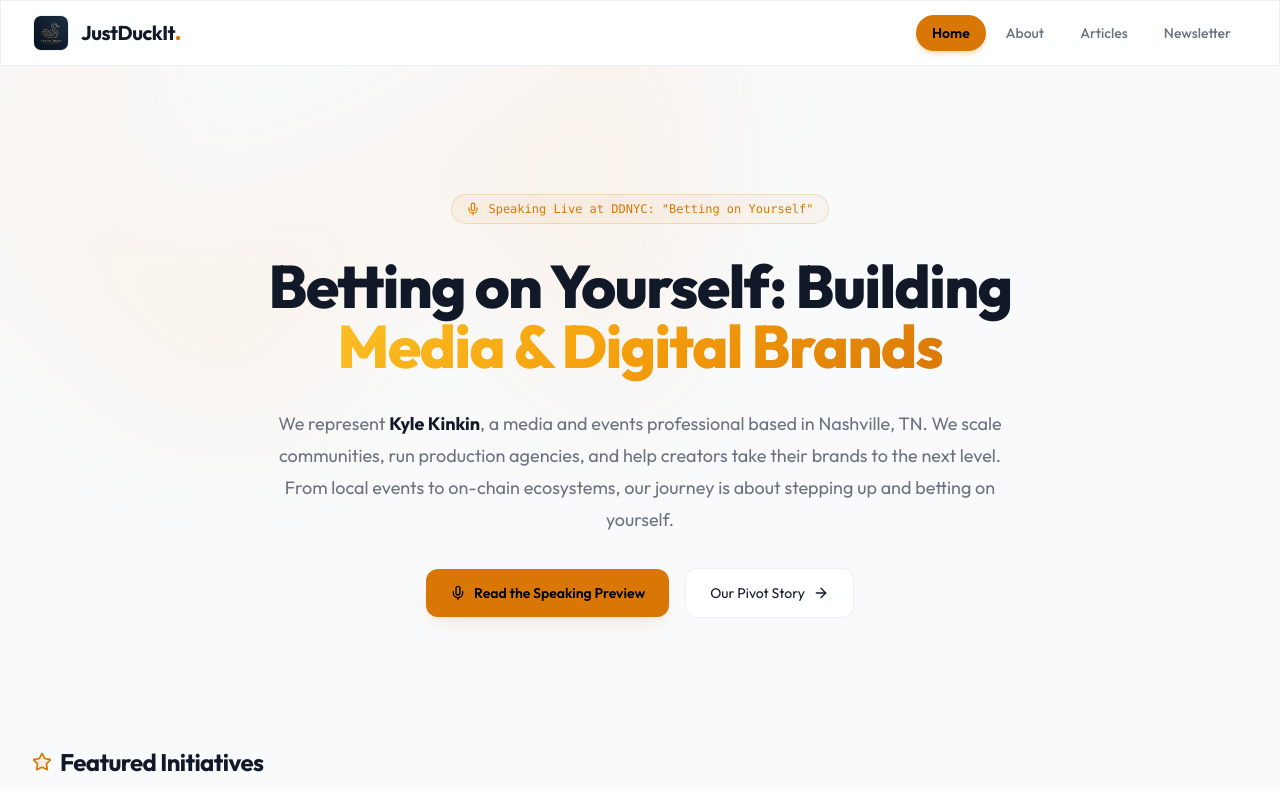
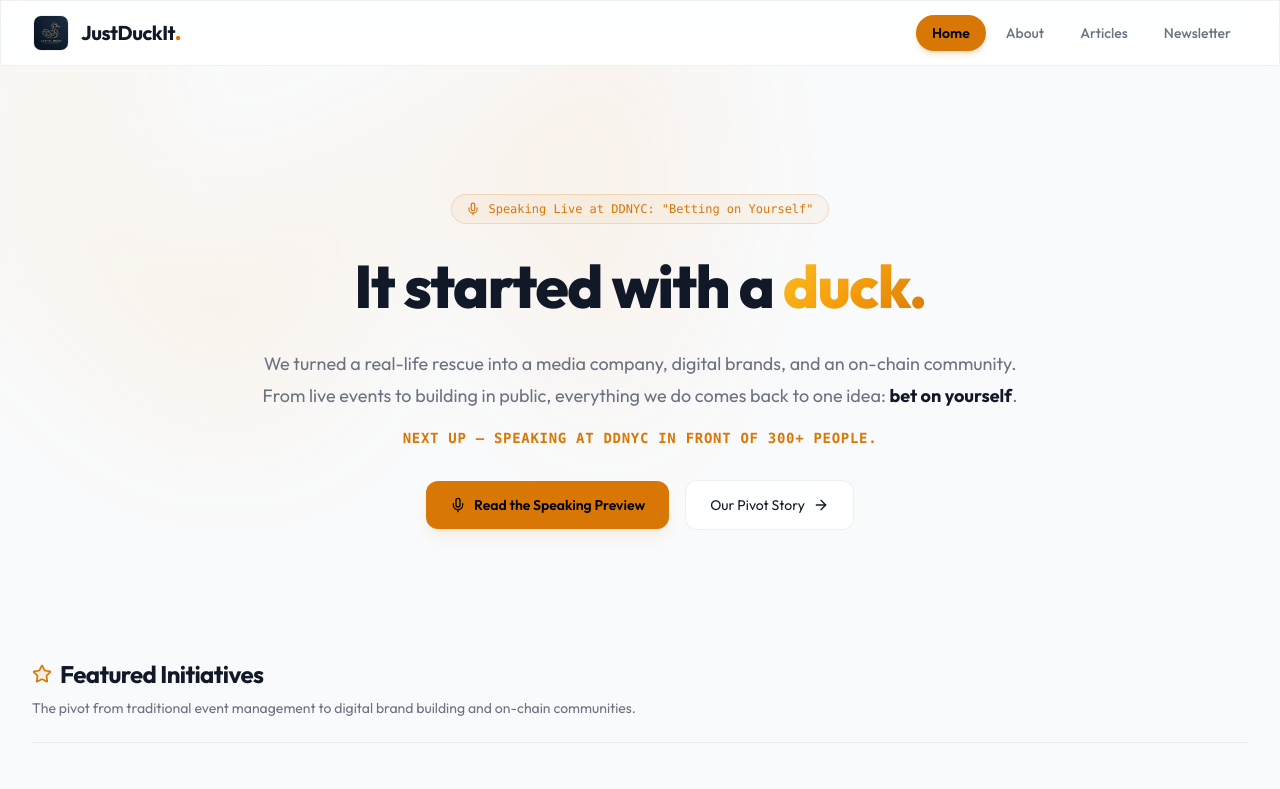
Before and after one commit to Duckxmeta/justduckit, a Next.js app: page / in a window 1280 px wide. Shown: the top 789 px of the page. Built offline with nearby package versions, Linux system fonts and the light colour scheme.

Commit message:
feat: update homepage hero section copy with new branding text

```diff
--- a/src/app/page.tsx
+++ b/src/app/page.tsx
@@ -30,16 +30,19 @@ export default function Home() {
             <span>Speaking Live at DDNYC: "Betting on Yourself"</span>
           </div>
 
-          <h1 className="text-4xl font-extrabold tracking-tight sm:text-6xl text-foreground">
-            Betting on Yourself: Building{" "}
-            <span className="text-gradient-gold">Media & Digital Brands</span>
+          <h1 className="text-4xl font-extrabold tracking-tight sm:text-6xl text-foreground animate-in fade-in zoom-in duration-500">
+            It started with a <span className="text-gradient-gold">duck.</span>
           </h1>
 
-          <p className="text-lg leading-8 text-muted-foreground max-w-3xl mx-auto">
-            We represent <strong className="text-foreground">Kyle Kinkin</strong>, a media and events professional based in Nashville, TN.
-            We scale communities, run production agencies, and help creators take their brands to the next level.
-            From local events to on-chain ecosystems, our journey is about stepping up and betting on yourself.
-          </p>
+          <div className="space-y-4 max-w-3xl mx-auto">
+            <p className="text-lg leading-8 text-muted-foreground">
+              We turned a real-life rescue into a media company, digital brands, and an on-chain community.
+              From live events to building in public, everything we do comes back to one idea: <strong className="text-foreground">bet on yourself</strong>.
+            </p>
+            <p className="text-sm font-mono text-primary font-semibold tracking-wider uppercase">
+              Next up — speaking at DDNYC in front of 300+ people.
+            </p>
+          </div>
 
           <div className="flex flex-wrap items-center justify-center gap-4">
             <Link
```
